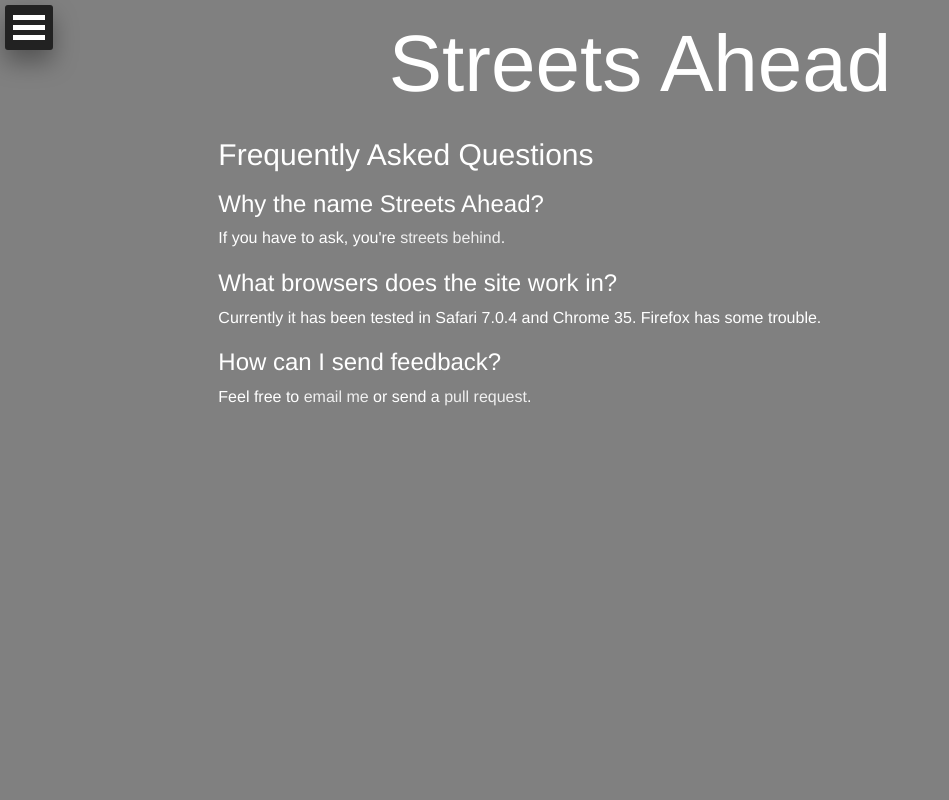
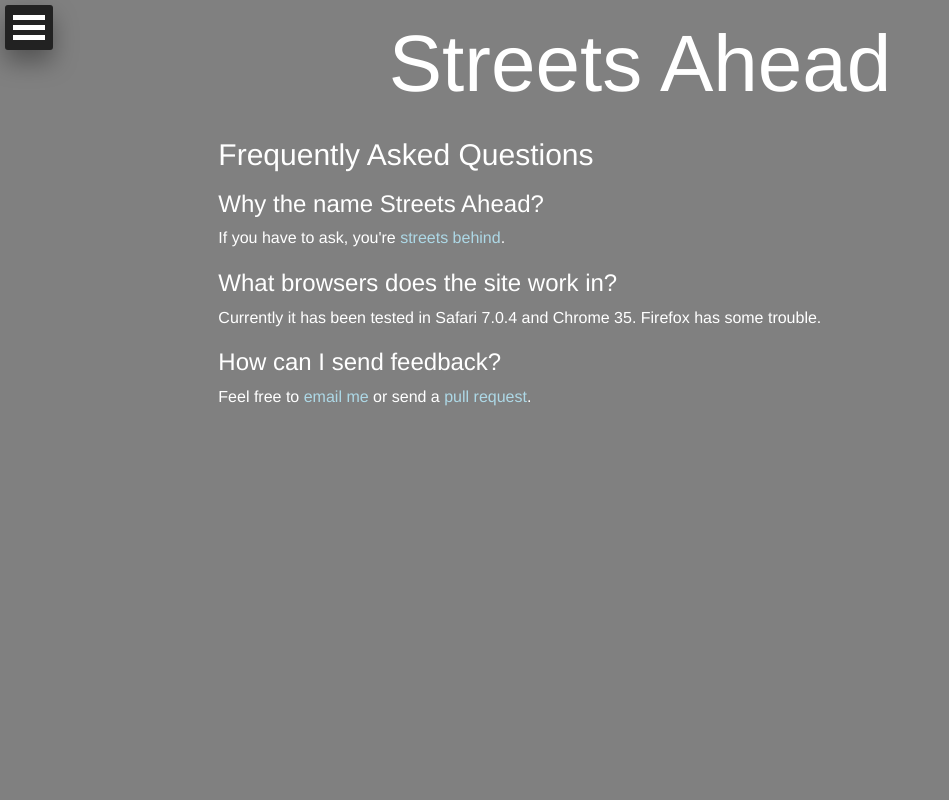
Before and after one commit to mrgeorge/StreetsAhead, a Flask app: page /faq in a window 1280 px wide. Shown: the whole page, without its empty margins (0-949 px from the left). Run offline with Flask 2, Linux system fonts and the light colour scheme; parts of the project's set-up code (start-up, migrations or seed data) failed here and were passed over; some libraries are stand-ins or nearby versions.

Commit message:
fix color on faq links

```diff
--- a/webapp/app/static/css/style.css
+++ b/webapp/app/static/css/style.css
@@ -202,6 +202,11 @@ h1 {
   text-decoration:none;
 }
 
+a.faq-link {
+  color:lightblue;
+  text-decoration:none;
+}
+
 .v-center {
   margin-top:15%;
 }
--- a/webapp/app/templates/faq.html
+++ b/webapp/app/templates/faq.html
@@ -10,13 +10,13 @@
             <div class="col-lg-8">
                 <h2>Frequently Asked Questions</h2>
                 <h3>Why the name Streets Ahead?</h3>
-	        <p>If you have to ask, you're <a href="https://www.youtube.com/watch?v=rf1GSjo4zSY">streets behind</a>.</p>
+	        <p>If you have to ask, you're <a class="faq-link" href="https://www.youtube.com/watch?v=rf1GSjo4zSY">streets behind</a>.</p>
                 <h3>What browsers does the site work in?</h3>
 	        <p>Currently it has been tested in Safari 7.0.4 and
                   Chrome 35. Firefox has some trouble.</p>
                 <h3>How can I send feedback?</h3>
-	        <p>Feel free to <a href="mailto:mattgeorge1+StreetsAhead@gmail.com">email me</a> or
-                  send a <a href="https://github.com/mrgeorge/StreetsAhead">pull
+	        <p>Feel free to <a class="faq-link" href="mailto:mattgeorge1+StreetsAhead@gmail.com">email me</a> or
+                  send a <a class="faq-link" href="https://github.com/mrgeorge/StreetsAhead">pull
                   request</a>.
 	        </p>
             </div>
```
